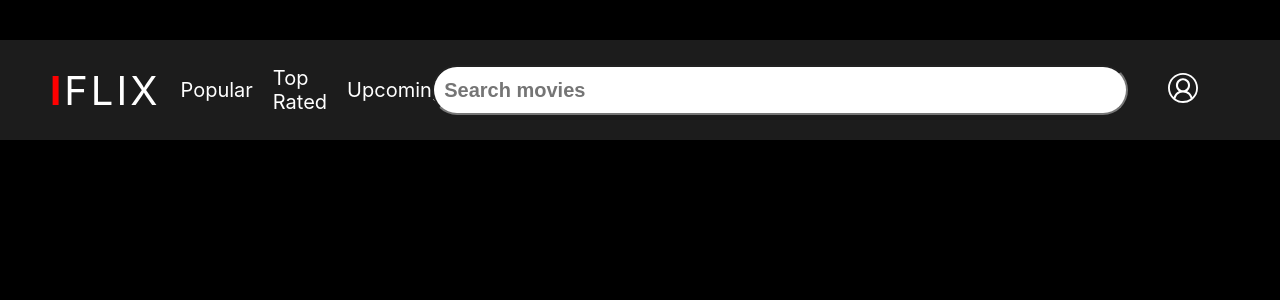
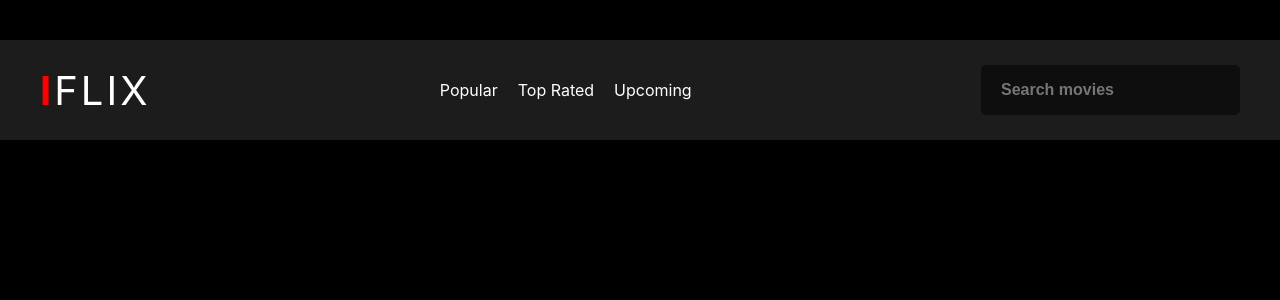
Before and after one commit to anuj-My/IMDB-Clone, a React (Create React App) app: page /movie/1 in a window 1280 px wide. Shown: the top 300 px of the page. Built offline with nearby package versions, Linux system fonts and the light colour scheme; no server answers.

Commit message:
improved header component and made it responsive

```diff
--- a/src/App.js
+++ b/src/App.js
@@ -12,19 +12,6 @@ function App() {
   const [searchInput, setSearchInput] = useState("");
   const [searchList, setSearchList] = useState(null);
 
-  useEffect(() => {
-    const timerout = setTimeout(() => {
-      getMovieBySearch();
-    }, 1000);
-
-    return () => clearTimeout(timerout);
-  }, [searchInput]);
-
-  const onChangeHandler = (e) => {
-    e.preventDefault();
-    setSearchInput(e.target.value);
-  };
-
   const getMovieBySearch = async () => {
     try {
       const { data } = await axios.get(
@@ -37,9 +24,22 @@ function App() {
     }
   };
 
+  const onChangeHandler = (e) => {
+    setSearchInput(e.target.value);
+  };
+
+  const submitHandler = (e) => {
+    e.preventDefault();
+    getMovieBySearch();
+  };
+
   return (
     <div className="App">
-      <Header onChangeHandler={onChangeHandler} searchInput={searchInput} />
+      <Header
+        onChangeHandler={onChangeHandler}
+        submitHandler={submitHandler}
+        searchInput={searchInput}
+      />
       <Routes>
         <Route index element={<Home />} />
         <Route path="movie/:id" element={<Movie />} />
--- a/src/components/Header.jsx
+++ b/src/components/Header.jsx
@@ -1,20 +1,34 @@
 import styled from "styled-components";
 import { Link } from "react-router-dom";
-import { VscAccount } from "react-icons/vsc";
 import Search from "./Search";
 import Logo from "./Logo";
+import NavLinkList from "./NavLinkList";
+import { useRef, useState } from "react";
+import { HiMenuAlt1 } from "react-icons/hi";
 
 const HeaderContainer = styled.header`
   width: 100%;
   height: 10rem;
-  display: grid;
-  grid-template-columns: minmax(29%, 29%) minmax(59%, 59%) minmax(12%, 12%);
-  gap: 4rem;
+  display: flex;
+  justify-content: space-between;
   align-items: center;
-  padding: 0 5rem;
+  padding: 0 4rem;
   position: fixed;
   z-index: 100;
   background-color: #1c1c1c;
+
+  @media screen and (max-width: 750px) {
+    height: 8rem;
+    justify-content: flex-start;
+    gap: 1rem;
+    padding: 0 1rem;
+  }
+
+  a {
+    text-decoration: none;
+    font-size: 1.6rem;
+    color: white;
+  }
 `;
 
 const HeaderLeft = styled.div`
@@ -23,28 +37,67 @@ const HeaderLeft = styled.div`
   gap: 2rem;
   a {
     text-decoration: none;
-    font-size: 2rem;
+    font-size: 1.6rem;
     color: white;
   }
+
+  @media screen and (max-width: 750px) {
+    width: 20rem;
+    height: 100vh;
+    position: fixed;
+    top: 0;
+    right: -20rem;
+    z-index: 100;
+    flex-direction: column;
+    justify-content: center;
+    background-color: cadetblue;
+    transition: all 0.5s cubic-bezier(0.075, 0.82, 0.165, 1);
+  }
 `;
-const HeaderRight = styled.div``;
 
-const Header = ({ onChangeHandler }) => {
+const Btn = styled(HiMenuAlt1)`
+  position: fixed;
+  z-index: 111;
+  top: 3.5rem;
+  right: 3rem;
+  font-size: 2.5rem;
+  cursor: pointer;
+
+  @media screen and (min-width: 750px) {
+    display: none;
+  }
+
+  @media screen and (max-width: 750px) {
+    top: 2.8rem;
+  }
+
+  @media screen and (max-width: 550px) {
+    right: 1rem;
+  }
+`;
+
+const Header = ({ submitHandler, onChangeHandler }) => {
+  const [toggle, setToggle] = useState(false);
+  const menuRef = useRef();
+  const el = menuRef?.current;
+
+  if (toggle) {
+    el.style.right = `0`;
+  } else {
+    if (el) el.style.right = `-20rem`;
+  }
+
   return (
     <HeaderContainer>
-      <HeaderLeft>
-        <Link to="/">
-          <Logo />
-        </Link>
-        <Link to="movies/popular">Popular</Link>
-        <Link to="movies/top_rated">Top Rated</Link>
-        <Link to="movies/upcoming">Upcoming</Link>
+      <Link to="/">
+        <Logo />
+      </Link>
+      <HeaderLeft ref={menuRef}>
+        <NavLinkList />
       </HeaderLeft>
-      <Search onChangeHandler={onChangeHandler} />
+      <Btn onClick={() => setToggle(!toggle)} />
 
-      <HeaderRight>
-        <VscAccount style={{ fontSize: "3rem" }} />
-      </HeaderRight>
+      <Search onChangeHandler={onChangeHandler} submitHandler={submitHandler} />
     </HeaderContainer>
   );
 };
--- a/src/components/Logo.jsx
+++ b/src/components/Logo.jsx
@@ -5,11 +5,27 @@ const LogoContainer = styled.span`
   text-transform: uppercase;
   letter-spacing: 3px;
 
+  @media screen and (max-width: 750px) {
+    font-size: 3rem;
+  }
+
+  @media screen and (max-width: 550px) {
+    font-size: 2.4rem;
+  }
+
   span {
     font-size: 4rem;
     text-transform: uppercase;
     color: red;
     font-weight: bolder;
+
+    @media screen and (max-width: 750px) {
+      font-size: 3rem;
+    }
+
+    @media screen and (max-width: 550px) {
+      font-size: 2.4rem;
+    }
   }
 `;
 
--- /dev/null
+++ b/src/components/NavLinkList.jsx
@@ -0,0 +1,21 @@
+import { NavLink } from "react-router-dom";
+import { LinkData } from "../data";
+
+const NavLinkList = () => {
+  function activeLinkStyles({ isActive }) {
+    return {
+      color: isActive && "#b20c0c",
+    };
+  }
+
+  const LinkMap = LinkData.map(({ url, title }, index) => {
+    return (
+      <NavLink to={url} key={index} style={activeLinkStyles} end>
+        {title}
+      </NavLink>
+    );
+  });
+  return LinkMap;
+};
+
+export default NavLinkList;
--- a/src/components/Poster.jsx
+++ b/src/components/Poster.jsx
@@ -1,11 +1,10 @@
 import { Link } from "react-router-dom";
 import styled from "styled-components";
 import { AiFillStar } from "react-icons/ai";
-
 const PosterContainer = styled.div`
   position: relative;
   width: 100%;
-  height: 99vh;
+  height: 100vh;
   display: flex;
   align-items: center;
   justify-content: center;
@@ -35,6 +34,14 @@ const PosterOverlay = styled.div`
   background-image: linear-gradient(rgba(0, 0, 0, 0), rgba(0, 0, 0, 1));
   transition: opacity 0.3s;
 
+  @media screen and (max-width: 760px) {
+    padding: 10rem 5rem 14rem 5rem;
+  }
+
+  @media screen and (max-width: 560px) {
+    padding: 10rem 1rem 14rem 1rem;
+  }
+
   &:hover {
     opacity: 1;
   }
@@ -43,6 +50,14 @@ const Title = styled.div`
   font-size: 6rem;
   font-weight: 900;
   margin-bottom: 1rem;
+
+  @media screen and (max-width: 760px) {
+    font-size: 4.4rem;
+  }
+
+  @media screen and (max-width: 560px) {
+    font-size: 3.6rem;
+  }
 `;
 const Runtime = styled.div`
   font-size: 3.5rem;
@@ -51,17 +66,41 @@ const Runtime = styled.div`
   svg {
     padding-top: 1rem;
   }
+
+  @media screen and (max-width: 760px) {
+    font-size: 3rem;
+  }
+
+  @media screen and (max-width: 560px) {
+    font-size: 2.6rem;
+  }
 `;
 const Rating = styled.span`
   margin-left: 10rem;
   margin-top: 2rem;
   font-size: 3.5rem;
+
+  @media screen and (max-width: 760px) {
+    font-size: 3rem;
+  }
+
+  @media screen and (max-width: 560px) {
+    font-size: 2.6rem;
+  }
 `;
 const Description = styled.div`
   text-align: left;
   width: 50%;
   font-style: italic;
   text-align: left;
+
+  @media screen and (max-width: 1180px) {
+    width: 70%;
+  }
+
+  @media screen and (max-width: 960px) {
+    width: 100%;
+  }
 `;
 
 const Poster = ({ movie }) => {
--- a/src/components/Search.jsx
+++ b/src/components/Search.jsx
@@ -3,29 +3,47 @@ import styled from "styled-components";
 
 const Container = styled.div``;
 
+const Form = styled.form``;
+
 const Input = styled.input`
   width: 100%;
-  height: 5rem;
-  font-size: 2rem;
-  border-radius: 3rem;
-  padding: 0.3rem 1rem;
+  font-size: 1.6rem;
+  border-radius: 0.5rem;
+  padding: 1.6rem 2rem;
   font-weight: bold;
+  background-color: #00000082;
+  border: none;
+  color: white;
+
+  @media screen and (max-width: 750px) {
+    padding: 1rem 1.4rem;
+
+    &::placeholder {
+      font-size: 1.4rem;
+    }
+  }
+
+  @media screen and (max-width: 550px) {
+    padding: 1rem;
+  }
 
   &:focus {
     outline-color: red;
   }
 `;
 
-const Search = ({ onChangeHandler, searchInput }) => {
+const Search = ({ onChangeHandler, submitHandler, searchInput }) => {
   return (
     <Container>
       <Link to={`search`}>
-        <Input
-          type="text"
-          onChange={onChangeHandler}
-          value={searchInput}
-          placeholder="Search movies"
-        />
+        <Form onSubmit={submitHandler}>
+          <Input
+            type="search"
+            onChange={onChangeHandler}
+            value={searchInput}
+            placeholder="Search movies"
+          />
+        </Form>
       </Link>
     </Container>
   );
--- /dev/null
+++ b/src/data.js
@@ -0,0 +1,14 @@
+export const LinkData = [
+  {
+    url: "movies/popular",
+    title: "Popular",
+  },
+  {
+    url: "movies/top_rated",
+    title: "Top Rated",
+  },
+  {
+    url: "movies/upcoming",
+    title: "Upcoming",
+  },
+];
--- a/src/pages/Home.jsx
+++ b/src/pages/Home.jsx
@@ -9,6 +9,9 @@ import MoviesList from "../components/MoviesList";
 const CustomCarousel = styled(Carousel)`
   .control-dots {
     bottom: 30px;
+    @media screen and (max-width: 560px) {
+      display: none;
+    }
   }
 `;
 
```
